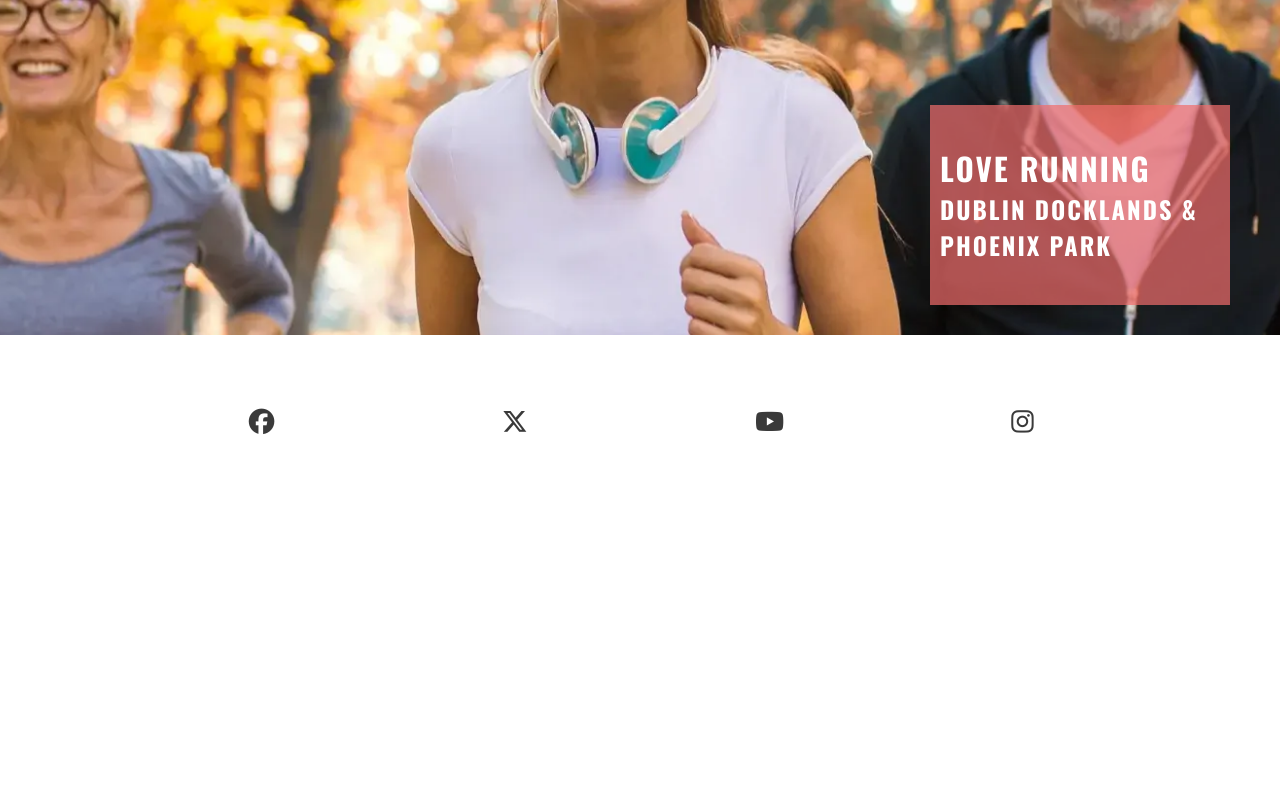
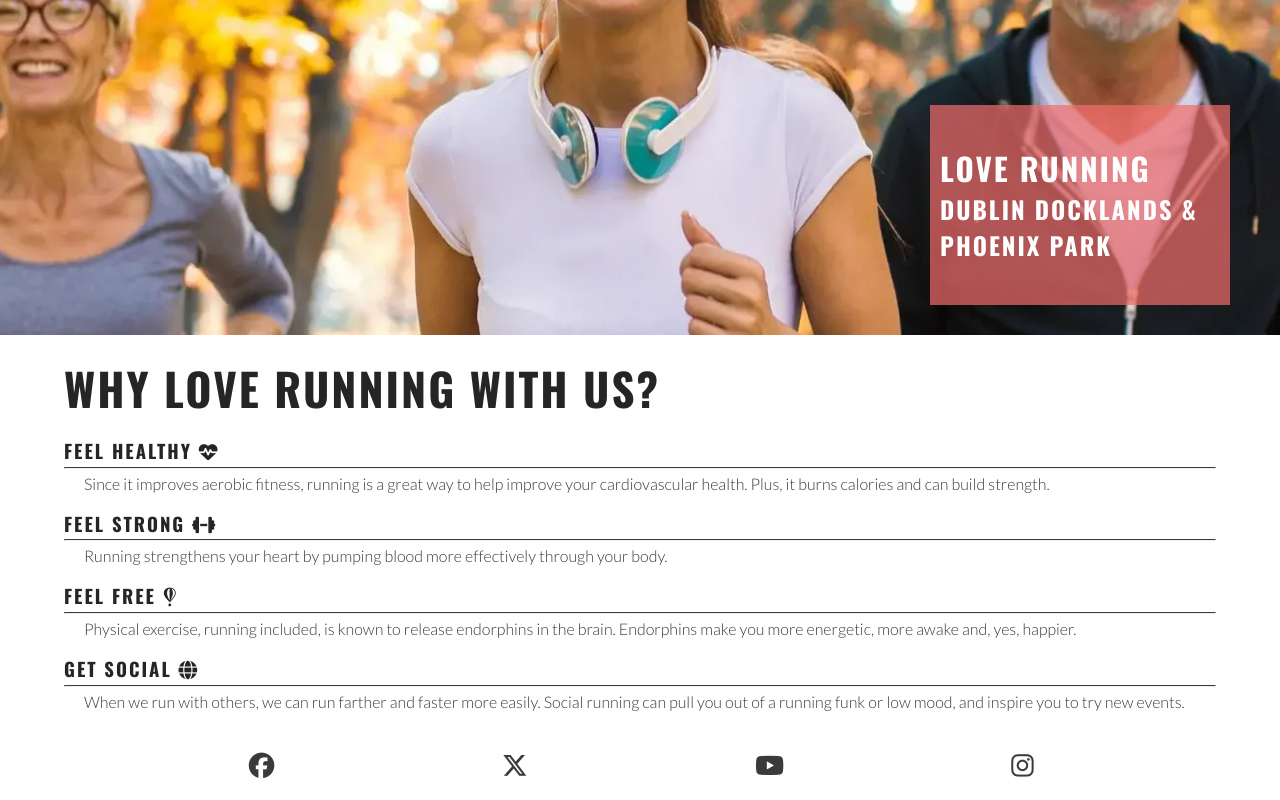
Before and after one commit to artambdev/loverunning, a plain HTML site: page index.html in a window 1280 px wide. Shown: the part 344-1144 px from the top of the page. Before the commit the page ends 800 px from the top, so only its background shows below. Drawn offline with nearby package versions, Linux system fonts and the light colour scheme.

Commit message:
Added reasons section to index

```diff
--- a/assets/css/style.css
+++ b/assets/css/style.css
@@ -113,6 +113,33 @@ main {
     color: #ffffff;
 }
 
+#reasons {
+    width: 90%;
+    margin-top: 20px;
+    margin-left: auto;
+    margin-right: auto;
+    margin-bottom: 20px;
+}
+
+#reasons h2 {
+    font-size: 280%;
+    margin-bottom: 20px;
+}
+
+#benefits-physical > div, #benefits-mental > div {
+    line-height: 20px;
+    margin-bottom: 20px;
+}
+
+#reasons hr {
+    border-top: 1px solid #3a3a3a;
+    margin: 5px 0;
+}
+
+#reasons p {
+    padding: 0px 20px;
+}
+
 /* Footer */
 #social-networks {
     text-align: center;
--- a/index.html
+++ b/index.html
@@ -41,6 +41,39 @@
                 <h3>Dublin Docklands & Phoenix Park</h3>
             </div>
         </section>
+
+        <section id="reasons">
+            <h2>Why love running with us?</h2>
+            <div id="benefits">
+                <div id="benefits-physical">
+                    <div>
+                        <h3>Feel healthy <i class="fa-solid fa-heart-pulse"></i></h3>
+                        <hr>
+                        <p>Since it improves aerobic fitness, running is a great way to help improve your cardiovascular health. Plus, it burns
+                        calories and can build strength.</p>
+                    </div>
+                    <div>
+                        <h3>Feel strong <i class="fa-solid fa-dumbbell"></i></h3>
+                        <hr>
+                        <p>Running strengthens your heart by pumping blood more effectively through your body.</p>
+                    </div>
+                </div>
+                <div id="benefits-mental">
+                    <div>
+                        <h3>Feel free <i class="fa-brands fa-fly"></i></h3>
+                        <hr>
+                        <p>Physical exercise, running included, is known to release endorphins in the brain. Endorphins make you more energetic,
+                        more awake and, yes, happier.</p>
+                    </div>
+                    <div>
+                        <h3>Get social <i class="fa-solid fa-globe"></i></h3>
+                        <hr>
+                        <p>When we run with others, we can run farther and faster more easily. Social running can pull you out of a running funk or
+                        low mood, and inspire you to try new events.</p>
+                    </div>
+                </div>
+            </div>
+        </section>
     </main>
 
     <!-- Footer -->
```
